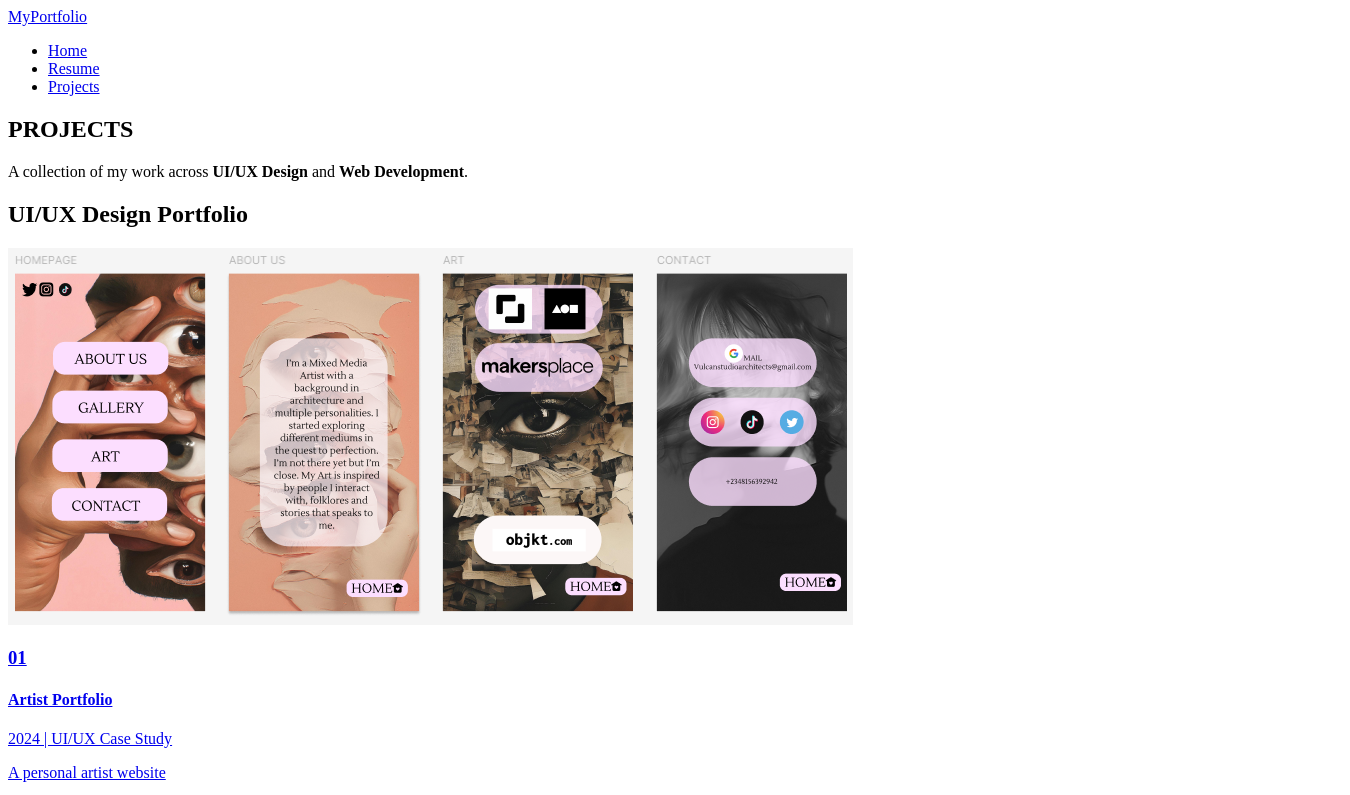
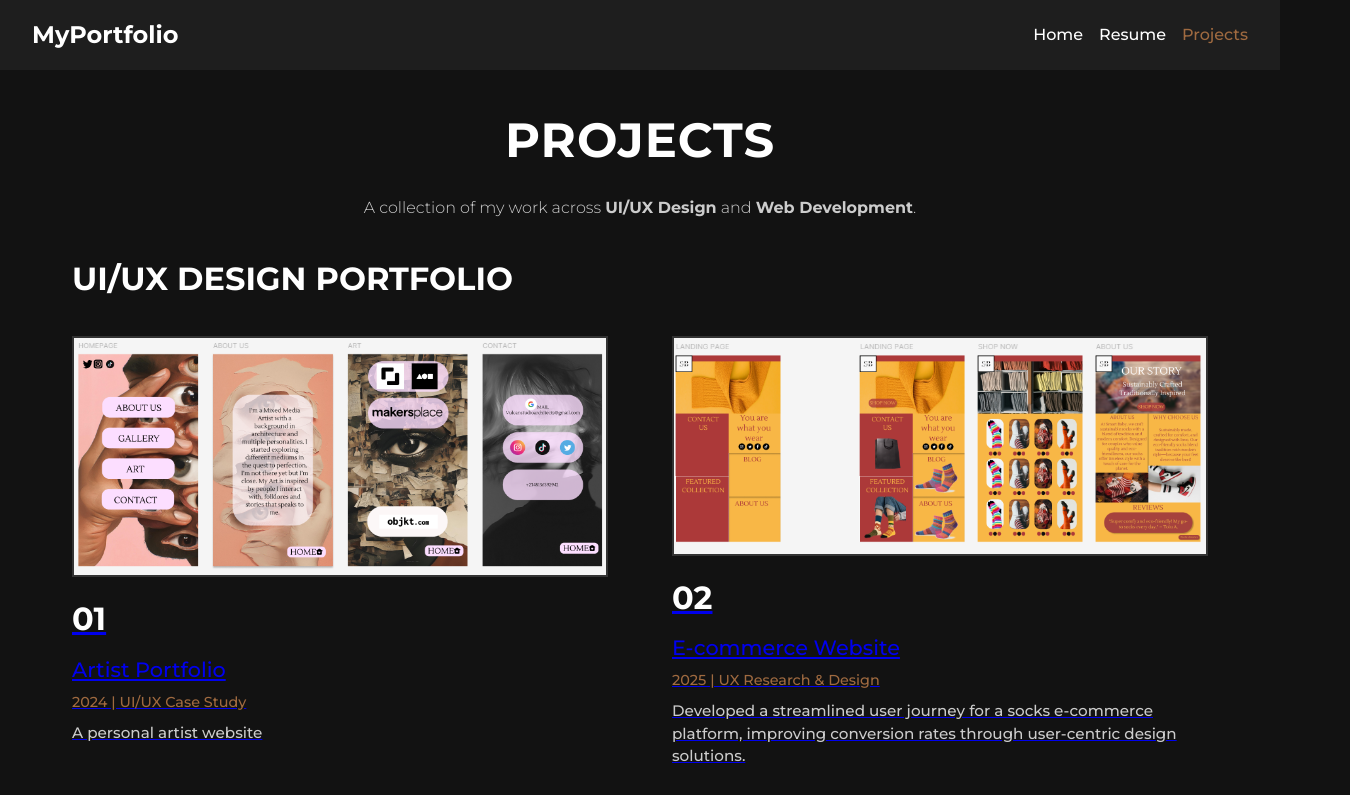
Before and after one commit to emmanuelughele/Emmanuel--Capstone-project, a plain HTML site: page Projects/projects.html in a window 1280 px wide. Shown: the top 795 px of the page, 1350 px wide, since content can reach past the window. Drawn offline with Linux system fonts and the light colour scheme.

Commit message:
Add files via upload

```diff
--- a/Contact ME/styles.css
+++ b/Contact ME/styles.css
@@ -1,39 +1,38 @@
 /* General Styles */
-.header {
-    background-color: #1e1e1e;
-    padding: 1rem 2rem;
-    position: sticky;
-    top: 0;
-    z-index: 999;
-  }
-  .nav {
+header {
     display: flex;
     justify-content: space-between;
     align-items: center;
+    padding: 15px 50px;
+    background-color: rgba(0, 0, 0, 0.8);
+    position: fixed;
+    width: 100%;
+    top: 0;
+    z-index: 1000;
 }
 
 .logo {
-    color: #ffffff;
-    text-decoration: none;
-    font-weight: 700;
-    font-size: 1.5rem;
+    font-size: 24px;
 }
 
 .nav-links {
     list-style: none;
     display: flex;
-    gap: 1rem;
 }
 
-  .nav-links li a {
-    color: #ffffff;
-    text-decoration: none;
-    font-weight: 500;
+.nav-links li {
+    margin: 0 15px;
 }
 
-  .nav-links li a.active,
-  .nav-links li a:hover {
-    color: #9f6a40; /* Accent color */
+.nav-links a {
+    color: #fff;
+    text-decoration: none;
+    font-weight: bold;
+    transition: color 0.3s ease;
+}
+
+.nav-links a:hover {
+    color: #9f6a40;
 }
 
 body {
@@ -116,8 +115,31 @@ body {
 }
 
 /* Responsive Design */
+
 @media (max-width: 600px) {
     .contact-grid {
         grid-template-columns: 1fr;
     }
+        .nav-links {
+            display: none;
+            flex-direction: column;
+            align-items: center;
+            position: absolute;
+            top: 60px;
+            left: 0;
+            width: 100%;
+            background-color: rgba(0, 0, 0, 0.9);
         }
+
+        .nav-links li {
+            margin: 15px 0;
+        }
+
+        .menu-toggle {
+            display: block;
+        }
+
+        .nav-links.active {
+            display: flex;
+        }
+}
--- a/Projects/styles.css
+++ b/Projects/styles.css
@@ -0,0 +1,190 @@
+/* --------------------------- */
+/* Global and Reused Styles    */
+/* (Same as in Resume/Home)    */
+/* --------------------------- */
+* {
+    margin: 0;
+    padding: 0;
+    box-sizing: border-box;
+  }
+
+  body {
+    background-color: #121212; /* Dark background */
+    color: #ffffff;
+    font-family: 'Montserrat', sans-serif;
+    line-height: 1.6;
+    overflow-x: hidden;
+  }
+
+  .header {
+    background-color: #1e1e1e;
+    padding: 1rem 2rem;
+    position: sticky;
+    top: 0;
+    z-index: 999;
+  }
+
+  .nav {
+    display: flex;
+    justify-content: space-between;
+    align-items: center;
+  }
+
+  .logo {
+    color: #ffffff;
+    text-decoration: none;
+    font-weight: 700;
+    font-size: 1.5rem;
+  }
+
+  .nav-links {
+    list-style: none;
+    display: flex;
+    gap: 1rem;
+  }
+
+  .nav-links li a {
+    color: #ffffff;
+    text-decoration: none;
+    font-weight: 500;
+  }
+
+  .nav-links li a.active,
+  .nav-links li a:hover {
+    color: #9f6a40; /* Accent color */
+  }
+
+  .footer {
+    background-color: #1e1e1e;
+    text-align: center;
+    padding: 1rem;
+  }
+
+  /* -------------------------------- */
+  /* Page Intro (Large Title)         */
+  /* -------------------------------- */
+  .projects-section {
+    max-width: 1200px;
+    margin: 0 auto;
+    padding: 2rem;
+  }
+
+  .page-intro {
+    text-align: center;
+    margin-bottom: 2rem;
+  }
+
+  .large-title {
+    font-size: 3rem;
+    font-weight: 700;
+    margin-bottom: 1rem;
+    letter-spacing: 1px;
+  }
+
+  .subtitle {
+    font-size: 1rem;
+    font-weight: 300;
+    color: #ccc;
+  }
+
+  /* --------------------------- */
+  /* Project Categories & Layout */
+  /* --------------------------- */
+  .project-category {
+    margin-bottom: 3rem;
+  }
+
+  .category-title {
+    font-size: 2rem;
+    margin-bottom: 2rem;
+    text-transform: uppercase;
+    font-weight: 700;
+    color: #ffffff;
+  }
+
+  .project-grid {
+    display: flex;
+    gap: 2rem;
+    flex-wrap: wrap; /* Allows wrapping on smaller screens */
+  }
+
+  .project-item {
+    flex: 1 1 calc(50% - 2rem);
+    /* 50% width minus the gap, so two columns on desktop */
+    display: flex;
+    flex-direction: column;
+    margin-bottom: 2rem;
+  }
+
+  .project-image img {
+    width: 100%;
+    height: auto;
+    display: block;
+    object-fit: cover;
+    border: 2px solid #333; /* Subtle border */
+  }
+
+  .project-info {
+    margin-top: 1rem;
+  }
+
+  .project-number {
+    font-size: 2rem;
+    font-weight: 700;
+    color: #ffffff;
+    margin-bottom: 0.5rem;
+  }
+
+  .project-name {
+    font-size: 1.3rem;
+    margin-bottom: 0.3rem;
+    font-weight: 500;
+  }
+
+  .project-details {
+    font-size: 0.9rem;
+    color: #9f6a40; /* Accent color for year/type */
+    margin-bottom: 0.5rem;
+  }
+
+  .project-description {
+    font-size: 0.95rem;
+    color: #ccc;
+    line-height: 1.5;
+  }
+
+  /* ---------------------------------------- */
+  /* Responsive Adjustments (Mobile)         */
+  /* ---------------------------------------- */
+  @media (max-width: 768px) {
+    .project-grid {
+      flex-direction: column;
+    }
+
+    .project-item {
+      flex: 1 1 100%;
+      margin-bottom: 2rem;
+    }
+
+    .large-title {
+      font-size: 2.2rem;
+    }
+
+    .category-title {
+      font-size: 1.5rem;
+    }
+  }
+
+  /* --------------------------- */
+  /* Fade-in Animation           */
+  /* --------------------------- */
+  .fade-section {
+    opacity: 0;
+    transform: translateY(30px);
+    transition: all 0.6s ease-out;
+  }
+
+  .fade-in {
+    opacity: 1 !important;
+    transform: translateY(0) !important;
+  }
--- a/Resume/styles.css
+++ b/Resume/styles.css
@@ -0,0 +1,149 @@
+/* 1. Global Styles */
+* {
+    margin: 0;
+    padding: 0;
+    box-sizing: border-box;
+  }
+
+  body {
+    background-color: #121212; /* Dark background */
+    color: #ffffff;           /* White text */
+    font-family: 'Montserrat', sans-serif;
+    line-height: 1.6;
+    overflow-x: hidden;       /* Prevent horizontal scroll */
+  }
+
+  /* 2. Header / Navigation */
+  .header {
+    background-color: #1e1e1e;
+    padding: 1rem 2rem;
+    position: sticky;
+    top: 0;
+    z-index: 999;
+  }
+
+  .nav {
+    display: flex;
+    justify-content: space-between;
+    align-items: center;
+  }
+
+  .logo {
+    color: #ffffff;
+    text-decoration: none;
+    font-weight: 700;
+    font-size: 1.5rem;
+  }
+
+  .nav-links {
+    list-style: none;
+    display: flex;
+    gap: 1rem;
+  }
+
+  .nav-links li a {
+    color: #ffffff;
+    text-decoration: none;
+    font-weight: 500;
+  }
+
+  .nav-links li a.active,
+  .nav-links li a:hover {
+    color: #9f6a40; /* Accent color on hover/active */
+  }
+
+  /* 3. Main Resume Section */
+  .resume-section {
+    max-width: 1200px;
+    margin: 0 auto;
+    padding: 2rem;
+  }
+
+  /* Intro */
+  .intro {
+    text-align: center;
+    margin-bottom: 3rem;
+  }
+
+  .name {
+    font-size: 2.5rem;
+    font-weight: 700;
+    margin-bottom: 0.5rem;
+  }
+
+  .role {
+    font-size: 1.2rem;
+    font-weight: 300;
+    color: #9f6a40; /* Accent color */
+  }
+
+  /* About Me */
+  .about {
+    margin-bottom: 2rem;
+  }
+
+  .about h2 {
+    font-size: 1.8rem;
+    margin-bottom: 1rem;
+  }
+
+  /* Education & Skills Container */
+  .content-grid {
+    display: flex;
+    gap: 2rem;
+    margin-bottom: 3rem;
+  }
+
+  .education, .skills {
+    flex: 1;
+  }
+
+  .education h2, .skills h2 {
+    font-size: 1.8rem;
+    margin-bottom: 1rem;
+  }
+
+  .education ul, .skills ul {
+    list-style: none;
+    line-height: 1.8;
+  }
+
+  /* Contact */
+  .contact {
+    margin-bottom: 3rem;
+  }
+
+  .contact h2 {
+    font-size: 1.8rem;
+    margin-bottom: 1rem;
+  }
+
+  .contact p {
+    margin-bottom: 0.5rem;
+  }
+
+  /* Footer */
+  .footer {
+    background-color: #1e1e1e;
+    text-align: center;
+    padding: 1rem;
+  }
+
+  /* 4. Responsive Media Queries */
+  @media (max-width: 768px) {
+    .content-grid {
+      flex-direction: column;
+    }
+  }
+
+  /* 5. Fade-in Animation Classes */
+  .fade-section {
+    opacity: 0;
+    transform: translateY(30px);
+    transition: all 0.6s ease-out;
+  }
+
+  .fade-in {
+    opacity: 1 !important;
+    transform: translateY(0) !important;
+  }
```
Also changed, not shown: Contact ME/contact.html (+12 -0 lines), Contact ME/script.js (+7 -0 lines), Projects/projects.html (+0 -1 lines), Resume/resume.html (+0 -1 lines), Projects/script.js (line endings or trailing spaces), Resume/script.js (line endings or trailing spaces), index.html (line endings or trailing spaces), script.js (line endings or trailing spaces), styles.css (line endings or trailing spaces). Lines whose indentation alone changed are shown as unchanged.
